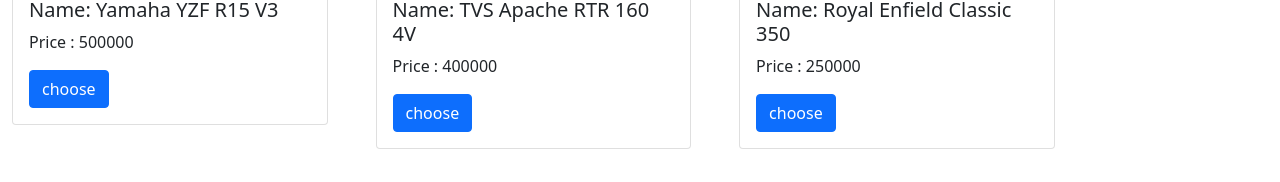
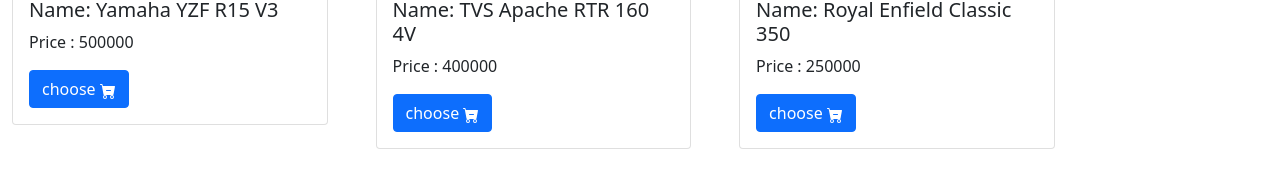
Before and after one commit to shammi77/assignment-8-simple-react-spa, a React (Create React App) app: page / in a window 1280 px wide. Shown: the part 358-540 px from the top of the page. Built offline with nearby package versions, Linux system fonts and the light colour scheme.

Commit message:
main part done

```diff
--- a/package.json
+++ b/package.json
@@ -10,6 +10,7 @@
     "react": "^18.1.0",
     "react-bootstrap": "^2.3.1",
     "react-dom": "^18.1.0",
+    "react-icons": "^4.3.1",
     "react-scripts": "5.0.1",
     "web-vitals": "^2.1.4"
   },
--- a/src/App.js
+++ b/src/App.js
@@ -9,7 +9,7 @@
 
   return (
     <div>
-      <h1 className="text-warning text-center w-50">Bike Store</h1>
+      <h1 className="text-warning text-center w-100">Bike Store</h1>
   <Bikes></Bikes>
     </div>
   );
--- a/src/component/Bike/Bike.js
+++ b/src/component/Bike/Bike.js
@@ -1,5 +1,6 @@
 import React from 'react';
 import { Button, Card } from 'react-bootstrap';
+import {BsFillCartDashFill} from 'react-icons/bs'
 
 const Bike = (props) => {
     const {name,price,img}=props.bike;
@@ -11,7 +12,7 @@
         <Card.Title> Name: {name}</Card.Title>
         <Card.Text>Price : {price}</Card.Text>
 
-        <Button variant="primary"> choose  </Button>
+        <Button variant="primary"> choose <BsFillCartDashFill/> </Button>
       </Card.Body>
 
       </div>
```
Also changed, not shown: src/component/Bikes/Bikes.js (+4 -5 lines), 2 other files (tests, documents, lock files or other folders).
